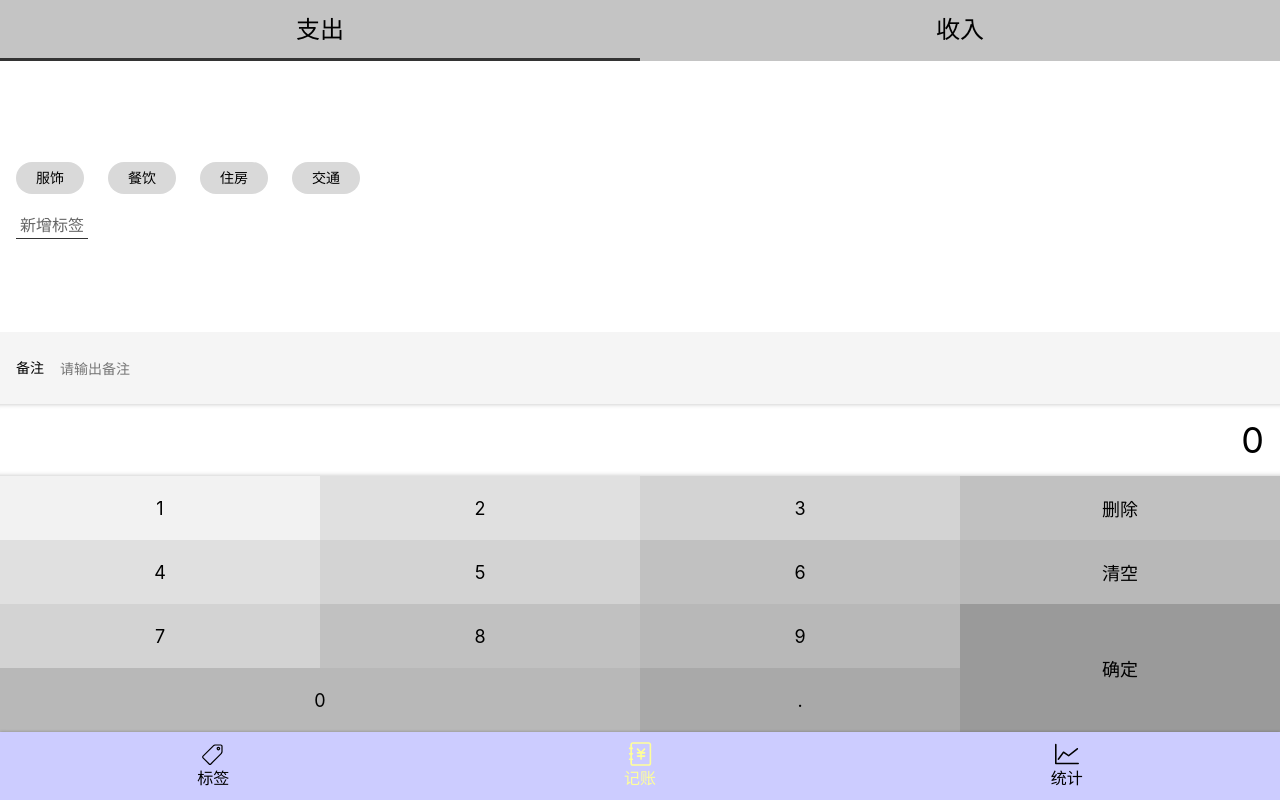
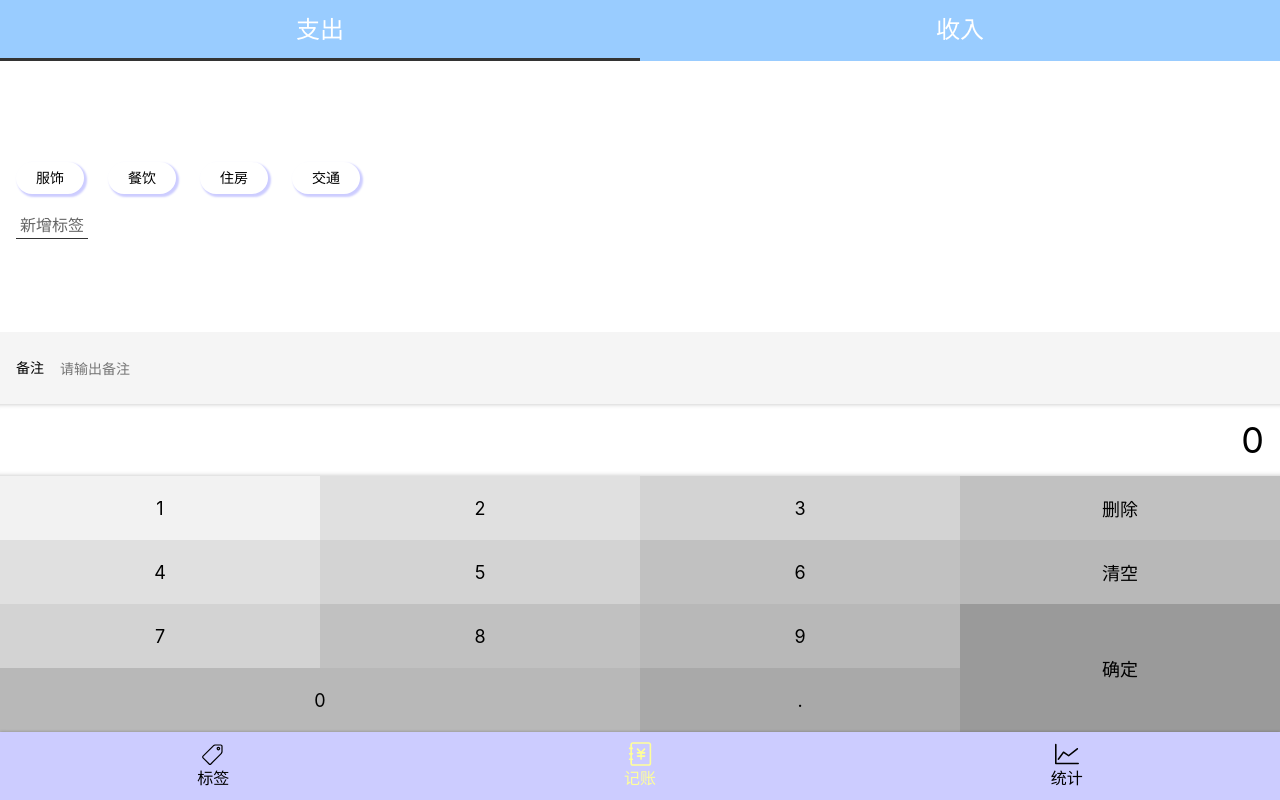
Before and after one commit to Cris-z123/book-keeping-react, a React app: page /tags/1#/money in a window 1280 px wide. Built offline with nearby package versions, Linux system fonts and the light colour scheme.

Commit message:
完善UI

```diff
--- a/src/hook/useRecords.tsx
+++ b/src/hook/useRecords.tsx
@@ -19,7 +19,7 @@ export const useRecords = () => {
 
     useUpdate(() => {
         window.localStorage.setItem('records', JSON.stringify(records))
-    }, [records]);
+    }, records);
 
     const addRecord = (newRecord: newRecordItem) => {
         if(newRecord.amount <= 0) {
--- a/src/hook/useTags.tsx
+++ b/src/hook/useTags.tsx
@@ -19,7 +19,7 @@ const useTags = () => {
     }, []);
     useUpdate( () => {
         window.localStorage.setItem('tags', JSON.stringify(tags))
-    }, [tags]);
+    }, tags);
     const findTag = (id: number) => tags.filter(tag => tag.id === id)[0];
     const findTagIndex = (id: number) => {
         let result = -1;
--- a/src/hook/useUpdate.tsx
+++ b/src/hook/useUpdate.tsx
@@ -2,7 +2,7 @@ import { useEffect, useRef } from "react"
 
 
 
-export const useUpdate = (fn: () => void, deps: any[]) => {
+export const useUpdate = (fn: () => void, dependency: any[]) => {
     const count = useRef(0)
     useEffect( () => {
         count.current += 1
@@ -11,5 +11,5 @@ export const useUpdate = (fn: () => void, deps: any[]) => {
         if(count.current > 1) {
             fn();
         }
-    }, deps);
+    }, [fn, dependency]);
 }
--- a/src/views/Statistics.tsx
+++ b/src/views/Statistics.tsx
@@ -32,8 +32,8 @@ function Statistics() {
   const {getName} = useTags();
   const hash: {[key: string]: RecordItem[]} = {}
   const selectedRecords = records.filter(r => r.category === category);
-  // eslint-disable-next-line array-callback-return
-  selectedRecords.map(r => {
+
+  selectedRecords.forEach(r => {
     const key = dayjs(r.createdAt).format('YYYY年MM月DD日')
     if(!(key in hash)) {
       hash[key] = []
--- a/src/views/Tags.tsx
+++ b/src/views/Tags.tsx
@@ -23,6 +23,17 @@ const TagList = styled.ol`
   }
 `
 
+const Title = styled.div`
+  font-size: 24px;
+  color: #ffffff;
+  display:flex;
+  background:#99CCFF;
+  width: 100%;
+  text-align:center;
+  justify-content: center;
+  padding: 16px 0;
+`
+
 const Center = styled.div`
   display: flex;
   justify-content: center;
@@ -35,6 +46,7 @@ function Tags() {
 
   return (
     <Layout>
+      <Title>标签管理</Title>
       <TagList>
         {tags.map(tag =>
           <li key ={tag.id}>
--- a/src/views/money/CategorySection.tsx
+++ b/src/views/money/CategorySection.tsx
@@ -3,11 +3,12 @@ import React, { useState } from 'react';
 
 const Wrapper = styled.section`
   font-size: 24px;
+  background:#99CCFF;
   > ul{
     display:flex;
-    background:#c4c4c4;
     > li {
       width: 50%;
+      color: #ffffff;
       text-align:center;
       padding: 16px 0;
       position:relative;
--- a/src/views/money/NumberPadSection.tsx
+++ b/src/views/money/NumberPadSection.tsx
@@ -54,6 +54,14 @@ const Wrapper = styled.section`
       }
       &:nth-child(14) {
         background:#A9A9A9;
+      }
+    }
+    @media(max-height:570px) {
+      > button {
+        height: 40px;
+        &.ok {
+          height: 80px;
+        }
       }
     }
   }
--- a/src/views/money/TagsSection.tsx
+++ b/src/views/money/TagsSection.tsx
@@ -5,20 +5,23 @@ import {useTags} from 'hook/useTags';
 const Wrapper = styled.section`
   background: #FFFFFF;
   padding: 12px 16px;
+  display:flex;
   flex-grow: 1;
-  display:flex;
+  flex-shrink: 1;
+  overflow: auto;
   flex-direction: column;
   justify-content: center;
   align-items: flex-start;
   > ol {
     margin: 0 -12px;
     > li{
-       background: #D9D9D9;
+      background: #FFFFFF;
       border-radius: 16px;
       display:inline-block;
       padding: 8px 20px;
       font-size: 14px;
       margin: 8px 12px;
+      box-shadow: 2px 2px 2px 1px rgba(0, 0, 255, .2);
       &.selected {
         background: #66CCCC;
       }
```
Lines whose indentation alone changed are shown as unchanged.
